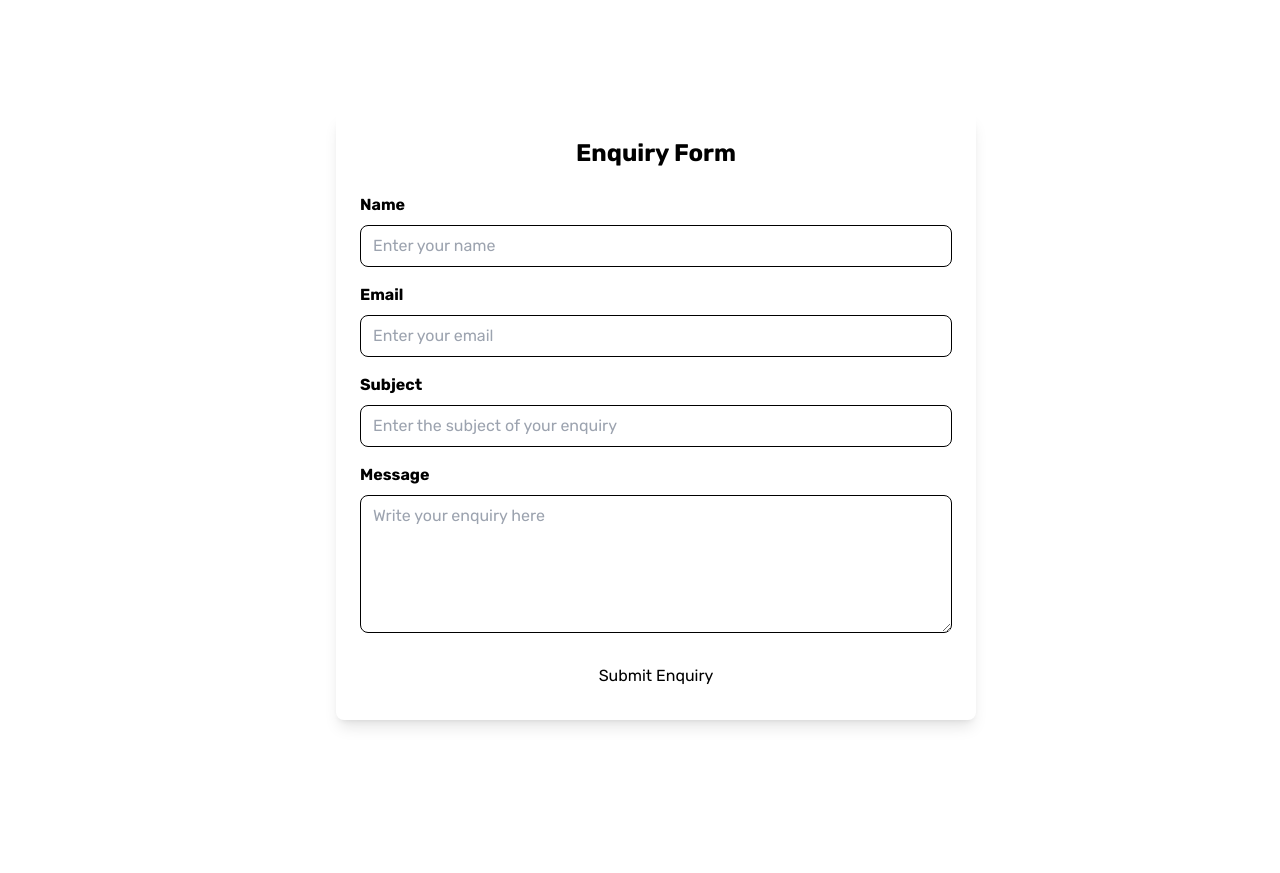
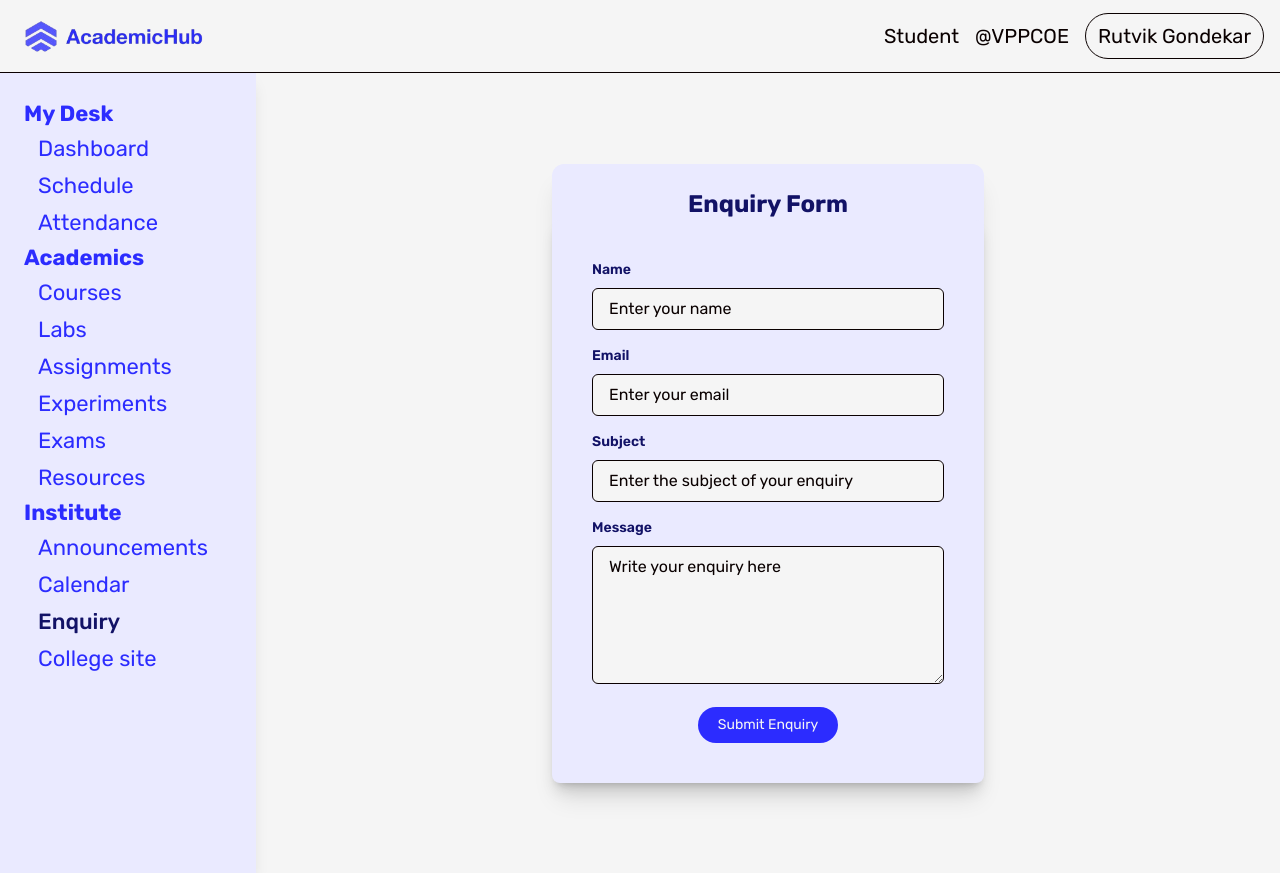
Before and after one commit to ak2484/AcademicHub-Frontend, a React (Vite) app: page /enquiry in a window 1280 px wide. Before the commit the page ends 832 px from the top, so only its background shows below. Built offline with nearby package versions, Linux system fonts and the light colour scheme; a web font is replaced by a local one.

Commit message:
"Made some new routes in the main.jsx and Created a component for Announcements"

```diff
--- a/src/Layout.jsx
+++ b/src/Layout.jsx
@@ -12,22 +12,24 @@ export default function Layout() {
   const isRoutedToMyComponent = location.pathname === "/";
   return (
     <>
-      {activePage === "LandingPage" ? (
+      {activePage === "LandingPag" ? (
         <>
+          {/* <ErrorPage errorType={401} /> */}
           <Outlet />
-          {/* <ErrorPage errorType={401} /> */}
         </>
       ) : (
         <>
-          <DashNavBar />
-          <div className="flex w-full">
+          <div className='sticky top-0 z-10'>
+            <DashNavBar />
+          </div>
+          <div className='flex w-full'>
             <SideBar />
             {isRoutedToMyComponent ? (
-              <div className="flex w-full bg-white-smoke ">
+              <div className='flex w-full bg-white-smoke '>
                 <Outlet />
               </div>
             ) : (
-              <div className="flex justify-center items-center w-full  bg-white-smoke ">
+              <div className='flex justify-center items-center w-full  bg-white-smoke '>
                 <Outlet />
               </div>
             )}
--- a/src/components/Dashboards/Announcements/Announcements.jsx
+++ b/src/components/Dashboards/Announcements/Announcements.jsx
@@ -1,65 +1,23 @@
 import React, { useState } from "react";
+import AnnouncementList from "./AnnouncementList";
+import { NavLink } from "react-router-dom";
 
-const AnnouncementForm = ({ handleAnnouncementSubmit }) => {
-  const [title, setTitle] = useState("");
-  const [content, setContent] = useState("");
+export default function Announcements() {
+  const [announcements, setAnnouncements] = useState([]);
 
-  const handleSubmit = (e) => {
-    e.preventDefault();
-    if (title && content) {
-      handleAnnouncementSubmit({
-        title,
-        content,
-        date: new Date().toLocaleDateString()
-      });
-      setTitle("");
-      setContent("");
-    }
+  const handleAnnouncementSubmit = (newAnnouncement) => {
+    setAnnouncements([newAnnouncement, ...announcements]);
   };
-
   return (
-    <form
-      className='w-auto p-8 bg-lavender-web shadow-lg rounded-lg'
-      onSubmit={handleSubmit}
-    >
-      <h2 className='text-2xl font-bold text-dark-imperial-blue text-center mb-6'>
-        Create New Announcement
-      </h2>
-      <div className='mb-4'>
-        <label className='block text-dark-imperial-blue text-sm font-medium mb-2'>
-          Title:
-        </label>
-        <input
-          type='text'
-          className='w-full px-3 py-2 border border-gray-300 rounded-md placeholder-smoky-black text-smoky-black bg-white focus:ring-2 focus:ring-palatinate-blue focus:border-palatinate-blue'
-          value={title}
-          onChange={(e) => setTitle(e.target.value)}
-          placeholder='Enter announcement title'
-          required
-        />
+    <div className='bg-white-smoke flex-col justify-center text-center p-8 '>
+      <div className=' flex justify-center p-4 bg-white-smoke  '>
+        <AnnouncementList announcements={announcements} />
       </div>
-      <div className='mb-4'>
-        <label className='block text-dark-imperial-blue text-sm font-medium mb-2'>
-          Content:
-        </label>
-        <textarea
-          className='w-full px-3 py-2 border border-gray-300 rounded-md placeholder-smoky-black text-smoky-black bg-white focus:ring-2 focus:ring-palatinate-blue focus:border-palatinate-blue'
-          value={content}
-          onChange={(e) => setContent(e.target.value)}
-          placeholder='Enter announcement content'
-          rows='4'
-          required
-        ></textarea>
-      </div>
-      <div className='text-center'>
-        <button
-          type='submit'
-          className='bg-palatinate-blue text-white-smoke px-6 py-2 rounded-full text-sm focus:outline-none focus:ring-2 focus:ring-palatinate-blue hover:bg-blue-700 transition duration-300'
-        >
-          Submit Announcement
+      <div>
+        <button className='border px-6 py-2 rounded-full bg-palatinate-blue text-white-smoke'>
+          <NavLink to='announcementForm'>Make Announcement</NavLink>
         </button>
       </div>
-    </form>
+    </div>
   );
-};
-export default AnnouncementForm;
+}
--- /dev/null
+++ b/src/components/Dashboards/Announcements/AnnouncementsForm.jsx
@@ -0,0 +1,66 @@
+import React, { useState } from "react";
+
+const AnnouncementForm = ({ handleAnnouncementSubmit }) => {
+  const [title, setTitle] = useState("");
+  const [content, setContent] = useState("");
+
+  const handleSubmit = (e) => {
+    e.preventDefault();
+    if (title && content) {
+      handleAnnouncementSubmit({
+        title,
+        content,
+        date: new Date().toLocaleDateString(),
+      });
+      setTitle("");
+      setContent("");
+    }
+  };
+
+  return (
+    <form
+      className='w-auto p-8 bg-lavender-web shadow-lg rounded-lg'
+      onSubmit={handleSubmit}
+    >
+      <h2 className='text-2xl font-bold text-dark-imperial-blue text-center mb-6'>
+        Create New Announcement
+      </h2>
+      <div className='mb-4'>
+        <label className='block text-dark-imperial-blue text-sm font-medium mb-2'>
+          Title:
+        </label>
+        <input
+          type='text'
+          className='w-full px-3 py-2 border border-gray-300 rounded-md placeholder-smoky-black text-smoky-black bg-white focus:ring-2 focus:ring-palatinate-blue focus:border-palatinate-blue'
+          value={title}
+          onChange={(e) => setTitle(e.target.value)}
+          placeholder='Enter announcement title'
+          required
+        />
+      </div>
+      <div className='mb-4'>
+        <label className='block text-dark-imperial-blue text-sm font-medium mb-2'>
+          Content:
+        </label>
+        <textarea
+          className='w-full px-3 py-2 border border-gray-300 rounded-md placeholder-smoky-black text-smoky-black bg-white focus:ring-2 focus:ring-palatinate-blue focus:border-palatinate-blue'
+          value={content}
+          onChange={(e) => setContent(e.target.value)}
+          placeholder='Enter announcement content'
+          rows='4'
+          required
+        ></textarea>
+      </div>
+      <div className='text-center'>
+        <button
+          type='submit'
+          className='bg-palatinate-blue text-white-smoke px-6 py-2 rounded-full text-sm focus:outline-none focus:ring-2 focus:ring-palatinate-blue hover:bg-blue-700 transition duration-300'
+          // onClick={handleSubmit}
+        >
+          Submit Announcement
+        </button>
+      </div>
+    </form>
+  );
+};
+export default AnnouncementForm;
--- a/src/components/Dashboards/Courses/Courses.jsx
+++ b/src/components/Dashboards/Courses/Courses.jsx
@@ -32,7 +32,7 @@ export default function CourseForm({ departments, teachers }) {
       <div className='flex justify-center items-center'>
         <div className='flex justify-center items-center w-auto h-full bg-lavender-web rounded-xl'>
           <form
-            className='mx-auto p-6 bg-white shadow-lg rounded-lg w-[400px]'
+            className='mx-auto p-6 shadow-lg rounded-lg w-[400px]'
             onSubmit={handleSubmit}
           >
             <h3 className='text-2xl font-bold text-dark-imperial-blue mb-6 '>
--- a/src/components/Dashboards/DashNavBar/DashNavBar.jsx
+++ b/src/components/Dashboards/DashNavBar/DashNavBar.jsx
@@ -7,7 +7,7 @@ export default function DashNavBar() {
         <nav className='sticky top-0 z-50 py-3 backdrop-blur-lg border-b border-neutral-700/80 bg-white-smoke text-smoky-black flex'>
           <div className='container px-4 mx-auto relative text-sm'>
             <div className='flex justify-between item-center'>
-              <div className='flex items-center flex-shrink-0'>
+              <div className='flex items-center flex-shrink-0 '>
                 <img
                   className='h-12 w-auto mr-2 '
                   src='./src/assets/AcademicHubLogo2.png'
--- a/src/components/Dashboards/Enquiry/Enquiry.jsx
+++ b/src/components/Dashboards/Enquiry/Enquiry.jsx
@@ -40,92 +40,103 @@ const EnquiryPage = () => {
   };
 
   return (
-    <div className="m-4 flex justify-center items-center bg-gray-100 w-full min-h-screen">
-      <div className="bg-white shadow-lg rounded-lg p-6 w-full md:w-3/4 lg:w-1/2">
-        <h1 className="text-2xl font-bold mb-6 text-center text-gray-800">
-          Enquiry Form
-        </h1>
-
+    <div className='m-4  w-auto bg-lavender-web rounded-xl shadow-xl '>
+      <h1 className='text-2xl font-bold mt-6 text-center text-dark-imperial-blue'>
+        Enquiry Form
+      </h1>
+      <div className='bg-white flex justify-center items-center w-full shadow-lg rounded-lg p-4  bg-lavender-web '>
         {formStatus && (
-          <div className="mb-4 p-3 text-center text-green-600 bg-green-100 rounded-lg">
+          <div className='mb-4 p-3 text-center text-green-600 bg-green-100 rounded-lg'>
             {formStatus}
           </div>
         )}
 
-        <form onSubmit={handleSubmit}>
+        <form onSubmit={handleSubmit} className='mx-auto p-6  w-[400px]'>
           {/* Student Name */}
-          <div className="mb-4">
-            <label className="block text-gray-700 font-bold mb-2" htmlFor="name">
+          <div className='mb-4'>
+            <label
+              className='block text-dark-imperial-blue text-sm font-semibold mb-2 '
+              htmlFor='name'
+            >
               Name
             </label>
             <input
-              type="text"
-              id="name"
-              name="name"
+              type='text'
+              id='name'
+              name='name'
               value={formData.name}
               onChange={handleChange}
-              className="w-full px-3 py-2 border rounded-lg focus:outline-none focus:ring focus:border-blue-300"
+              className='w-full  px-4 py-2 border border-gray-300 rounded-md placeholder-smoky-black text-smoky-black bg-white-smoke focus:ring-2 focus:ring-palatinate-blue focus:border-palatinate-blue'
               required
-              placeholder="Enter your name"
+              placeholder='Enter your name'
             />
           </div>
 
           {/* Student Email */}
-          <div className="mb-4">
-            <label className="block text-gray-700 font-bold mb-2" htmlFor="email">
+          <div className='mb-4'>
+            <label
+              className='block text-dark-imperial-blue text-sm font-semibold mb-2 '
+              htmlFor='email'
+            >
               Email
             </label>
             <input
-              type="email"
-              id="email"
-              name="email"
+              type='email'
+              id='email'
+              name='email'
               value={formData.email}
               onChange={handleChange}
-              className="w-full px-3 py-2 border rounded-lg focus:outline-none focus:ring focus:border-blue-300"
+              className='w-full  px-4 py-2 border border-gray-300 rounded-md placeholder-smoky-black text-smoky-black bg-white-smoke focus:ring-2 focus:ring-palatinate-blue focus:border-palatinate-blue'
               required
-              placeholder="Enter your email"
+              placeholder='Enter your email'
             />
           </div>
 
           {/* Subject */}
-          <div className="mb-4">
-            <label className="block text-gray-700 font-bold mb-2" htmlFor="subject">
+          <div className='mb-4'>
+            <label
+              className='block text-dark-imperial-blue text-sm font-semibold mb-2 '
+              htmlFor='subject'
+            >
               Subject
             </label>
             <input
-              type="text"
-              id="subject"
-              name="subject"
+              type='text'
+              id='subject'
+              name='subject'
               value={formData.subject}
               onChange={handleChange}
-              className="w-full px-3 py-2 border rounded-lg focus:outline-none focus:ring focus:border-blue-300"
+              className='w-full  px-4 py-2 border border-gray-300 rounded-md placeholder-smoky-black text-smoky-black bg-white-smoke focus:ring-2 focus:ring-palatinate-blue focus:border-palatinate-blue'
               required
-              placeholder="Enter the subject of your enquiry"
+              placeholder='Enter the subject of your enquiry'
             />
           </div>
 
           {/* Message */}
-          <div className="mb-4">
-            <label className="block text-gray-700 font-bold mb-2" htmlFor="message">
+          <div className='mb-4'>
+            <label
+              className='block text-dark-imperial-blue text-sm font-semibold mb-2 '
+              htmlFor='message'
+            >
               Message
             </label>
             <textarea
-              id="message"
-              name="message"
+              id='message'
+              name='message'
               value={formData.message}
               onChange={handleChange}
-              className="w-full px-3 py-2 border rounded-lg focus:outline-none focus:ring focus:border-blue-300"
+              className='w-full  px-4 py-2 border border-gray-300 rounded-md placeholder-smoky-black text-smoky-black bg-white-smoke focus:ring-2 focus:ring-palatinate-blue focus:border-palatinate-blue'
               required
-              rows="5"
-              placeholder="Write your enquiry here"
+              rows='5'
+              placeholder='Write your enquiry here'
             ></textarea>
           </div>
 
           {/* Submit Button */}
-          <div className="text-center">
+          <div className='text-center'>
             <button
-              type="submit"
-              className="bg-blue-600 text-white px-6 py-2 rounded-lg hover:bg-blue-700 transition duration-300"
+              type='submit'
+              className='bg-palatinate-blue text-white-smoke px-5 py-2 rounded-full focus:outline-none focus:ring-2 focus:ring-palatinate-blue text-sm'
             >
               Submit Enquiry
             </button>
@@ -137,12 +148,6 @@ const EnquiryPage = () => {
 };
 
 export default EnquiryPage;
-
-
-
-
-
-
 
 // Backend
 // const handleSubmit = (e) => {
--- a/src/components/Forms/AuthorizationForms/LoginForm.jsx
+++ b/src/components/Forms/AuthorizationForms/LoginForm.jsx
@@ -3,7 +3,7 @@ import axios from "axios";
 import { API_URL } from "../../../constants";
 
 // LoginForm for students
-export function LoginForm() {
+export default function LoginForm() {
   const [email, setEmail] = useState("");
   const [password, setPasssword] = useState("");
 
@@ -32,9 +32,19 @@ export function LoginForm() {
   };
 
   return (
+    <>
+      <div className='bg-white-smoke'>
+        <div className='bg-lavender-web w-full'>
+          <div className='w-full h-auto '>
+            <img
+              className='h-12 w-auto mr-2'
+              src='./src/assets/AcademicHubLogo2.png'
+              alt='logo'
+            />
+          </div>
           <form
             onSubmit={handleSubmit}
-      className='max-w-md mx-auto p-6 bg-gradient-to-br from-white to-blue-50 shadow-lg rounded-lg text-dark-imperial-blue transition-transform transform hover:scale-105'
+            className='max-w-md mx-auto p-6 to-blue-50 shadow-lg rounded-lg bg-lavender-web text-dark-imperial-blue '
           >
             <h2 className='text-3xl font-bold mb-6 text-blue-800 text-center'>
               Login
@@ -80,7 +90,7 @@ export function LoginForm() {
 
             <button
               type='submit'
-        className='w-full bg-gradient-to-r from-palatinate-blue to-blue-600 text-white-smoke px-5 py-3 rounded-full hover:bg-gradient-to-l focus:outline-none focus:ring-2 focus:ring-blue-200 transition duration-300 transform hover:scale-105 text-xl'
+              className='w-full bg-palatinate-blue text-white-smoke px-5 py-3 rounded-full  focus:outline-none focus:ring-2 focus:ring-blue-200  text-xl'
             >
               Login
             </button>
@@ -91,7 +101,8 @@ export function LoginForm() {
               </a>
             </div>
           </form>
+        </div>
+      </div>
+    </>
   );
 }
-
-export default LoginForm;
--- a/src/main.jsx
+++ b/src/main.jsx
@@ -25,18 +25,21 @@ import Schedule from "./components/Dashboards/Schedule/Schedule.jsx";
 import ExperimentForm from "./components/Dashboards/Experiments/Experiments.jsx";
 import CourseForm from "./components/Dashboards/Courses/Courses.jsx";
 import AttendanceForm from "./components/Dashboards/Attendance/Attendance.jsx";
-import AnnouncementPage from "./components/Dashboards/Announcements/AnnouncementPage.jsx";
-import { LoginForm } from "./components/Forms/AuthorizationForms.jsx";
+import {
+  EnrollForm,
+  LoginForm,
+} from "./components/Forms/AuthorizationForms.jsx";
 import LandingPage from "./pages/LandingPage.jsx";
+import AnnouncementForm from "./components/Dashboards/Announcements/AnnouncementsForm.jsx";
 
 const router = createBrowserRouter(
   createRoutesFromElements(
-    <Route path="/" element={<Layout />}>
-      <Route path="" element={<LandingPage />} />
-      <Route path="" element={<Dashboard1 />} />
-      <Route path="schedule" element={<Schedule />} />
+    <Route path='/' element={<Layout />}>
+      <Route path='e' element={<LandingPage />} />
+      <Route path='' element={<Dashboard1 />} />
+      <Route path='schedule' element={<Schedule />} />
       <Route
-        path="attendance"
+        path='attendance'
         element={
           <AttendanceForm
             students={[
@@ -49,7 +52,7 @@ const router = createBrowserRouter(
         }
       />
       <Route
-        path="courses"
+        path='courses'
         element={
           <CourseForm
             departments={["Computer Science", "Mechanical", "Electrical"]}
@@ -59,7 +62,7 @@ const router = createBrowserRouter(
       />
 
       <Route
-        path="labs"
+        path='labs'
         element={
           <LabForm
             courses={["Computer Science 101", "Physics 201", "Chemistry 301"]}
@@ -71,7 +74,7 @@ const router = createBrowserRouter(
       />
 
       <Route
-        path="assignments"
+        path='assignments'
         element={
           <AssignmentForm
             courses={["Math 101", "Physics 202", "Chemistry 303"]}
@@ -80,7 +83,7 @@ const router = createBrowserRouter(
         }
       />
       <Route
-        path="experiments"
+        path='experiments'
         element={
           <ExperimentForm
             labs={["Physics Lab", "Chemistry Lab", "Biology Lab"]}
@@ -88,7 +91,7 @@ const router = createBrowserRouter(
         }
       />
       <Route
-        path="exams"
+        path='exams'
         element={
           <Exams
             courses={["Math 101", "Physics 202", "Chemistry 303"]}
@@ -98,7 +101,7 @@ const router = createBrowserRouter(
       />
 
       <Route
-        path="resources"
+        path='resources'
         element={
           <ResourceForm
             courses={["Math 101", "Physics 201"]}
@@ -107,11 +110,20 @@ const router = createBrowserRouter(
           />
         }
       />
-      <Route path="announcements" element={<AnnouncementPage />} />
-      <Route path="calendar" element={<Calendar />} />
-      <Route path="enquiry" element={<Enquiry />} />
-      <Route path="collegeSite" element={<Collegesite />} />
-      <Route path="loginForm" element={<LoginForm />} />
+      <Route path='announcements' element={<Announcements />} />
+      {/* <Route
+        path='announcementForm'
+        element={
+          <AnnouncementForm
+            handleAnnouncementSubmit={handleAnnouncementSubmit}
+          />
+        }
+      /> */}
+      <Route path='calendar' element={<Calendar />} />
+      <Route path='enquiry' element={<Enquiry />} />
+      <Route path='collegeSite' element={<Collegesite />} />
+      <Route path='loginForm' element={<LoginForm />} />
+      <Route path='enrollForm' element={<EnrollForm />} />
       {/* <Route path='errorPage' element={<ErrorPage errorType={401} />} /> */}
       {/* <Route path='' element={<} /> */}
     </Route>
```
Also changed, not shown: src/Error/ErrorPage.jsx (+7 -7 lines), src/components/Dashboards/Announcements/AnnouncementPage.jsx (+4 -4 lines), src/pages/LandingPage.jsx (+76 -75 lines). Lines whose indentation alone changed are shown as unchanged.
